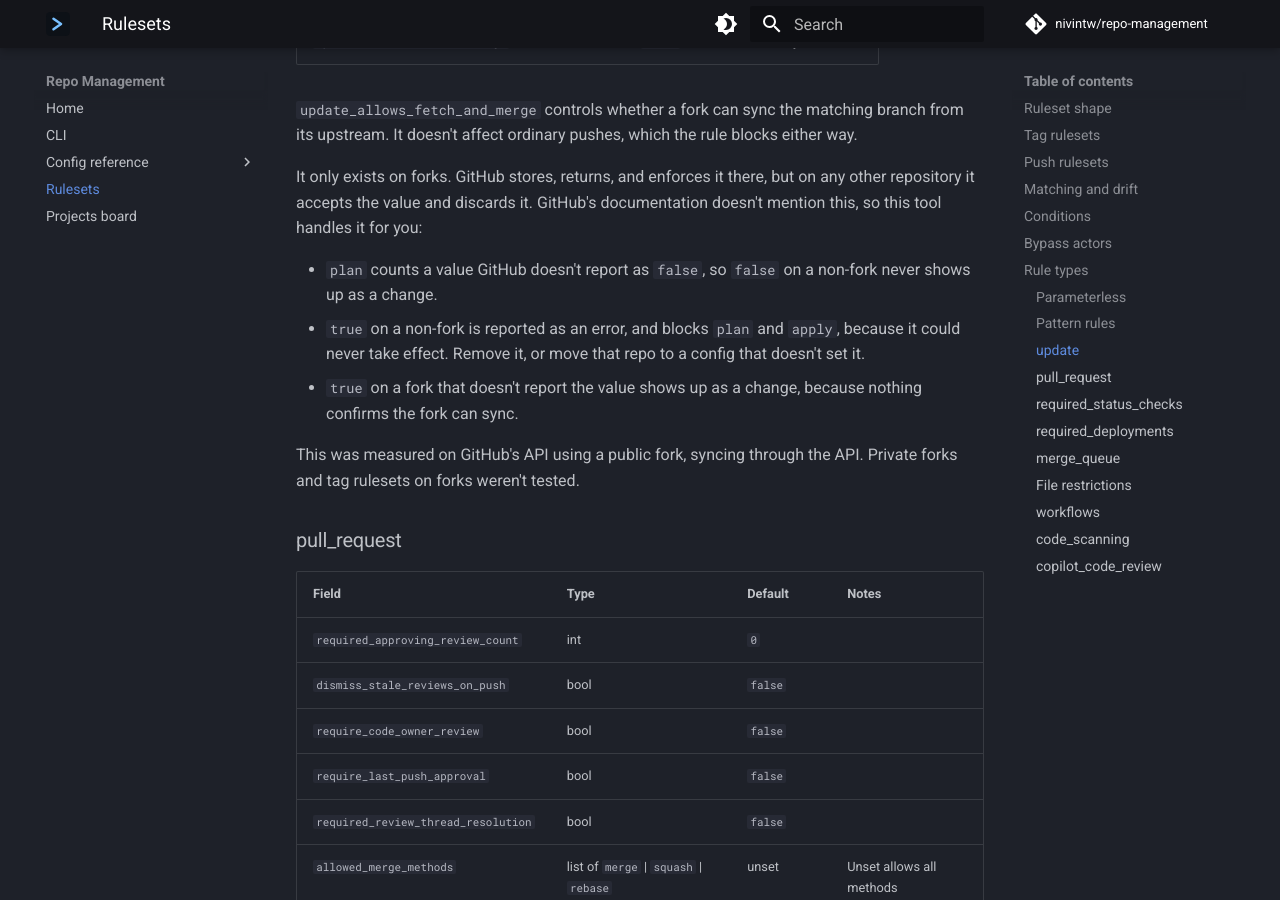
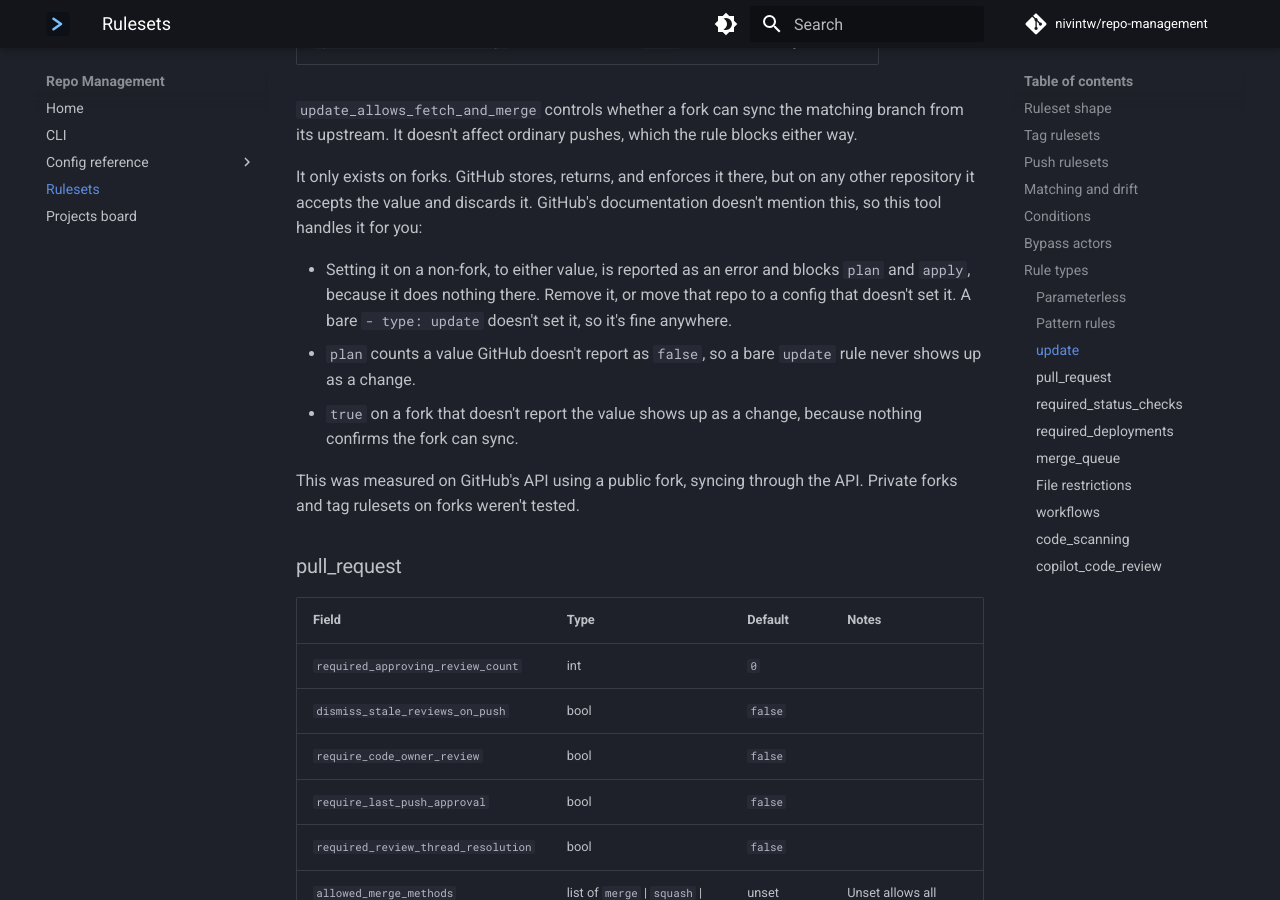
Before and after one commit to nivintw/repo-management, an MkDocs documentation site: the page built from docs/rulesets.md, in a window 1280 px wide and 900 px high, scrolled down 5941 px. Built offline with MkDocs 1.6.1 and Material for MkDocs 9.7.7, drawn with Linux system fonts in a browser that asks for light colours; comment, search, counter and statistics services are not loaded.

Commit message:
fix(rulesets): Flag the fork-sync setting on any non-fork
The setting does nothing on a non-fork whichever value it holds, so flagging
only true left the same dead declaration passing silently as false. Telling
the two cases apart also suggested false had an effect there.

This keys on whether the config sets the field, not its value, because a bare
update rule renders the same false and claims nothing about forks.

```diff
--- a/docs/rulesets.md
+++ b/docs/rulesets.md
@@ -210,10 +210,11 @@ It only exists on forks. GitHub stores, returns, and enforces it there, but on a
 it accepts the value and discards it. GitHub's documentation doesn't mention this, so this tool
 handles it for you:
 
-- `plan` counts a value GitHub doesn't report as `false`, so `false` on a non-fork never shows up as
+- Setting it on a non-fork, to either value, is reported as an error and blocks `plan` and `apply`,
+  because it does nothing there. Remove it, or move that repo to a config that doesn't set it. A
+  bare `- type: update` doesn't set it, so it's fine anywhere.
+- `plan` counts a value GitHub doesn't report as `false`, so a bare `update` rule never shows up as
   a change.
-- `true` on a non-fork is reported as an error, and blocks `plan` and `apply`, because it could
-  never take effect. Remove it, or move that repo to a config that doesn't set it.
 - `true` on a fork that doesn't report the value shows up as a change, because nothing confirms the
   fork can sync.
 
```
Also changed, not shown: docs/cli.md (+1 -1 lines), 2 other files.
